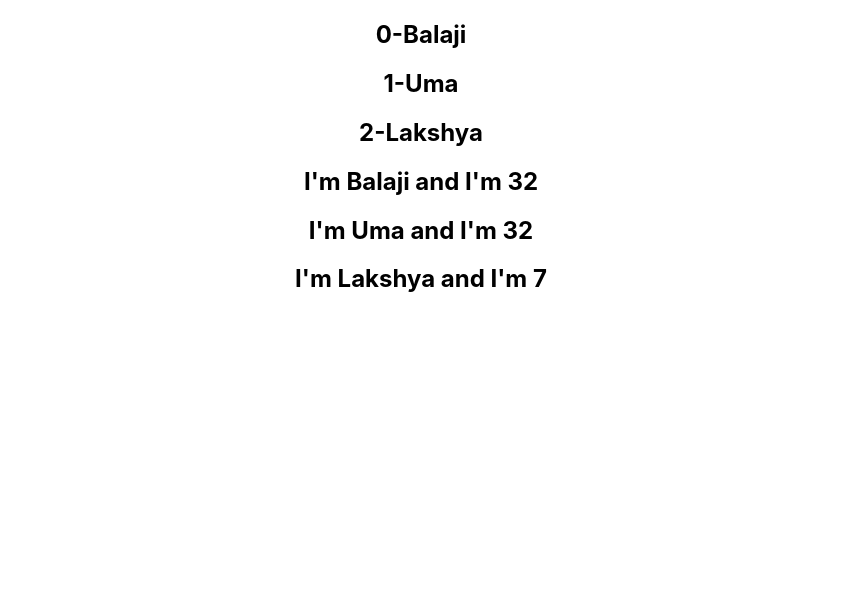
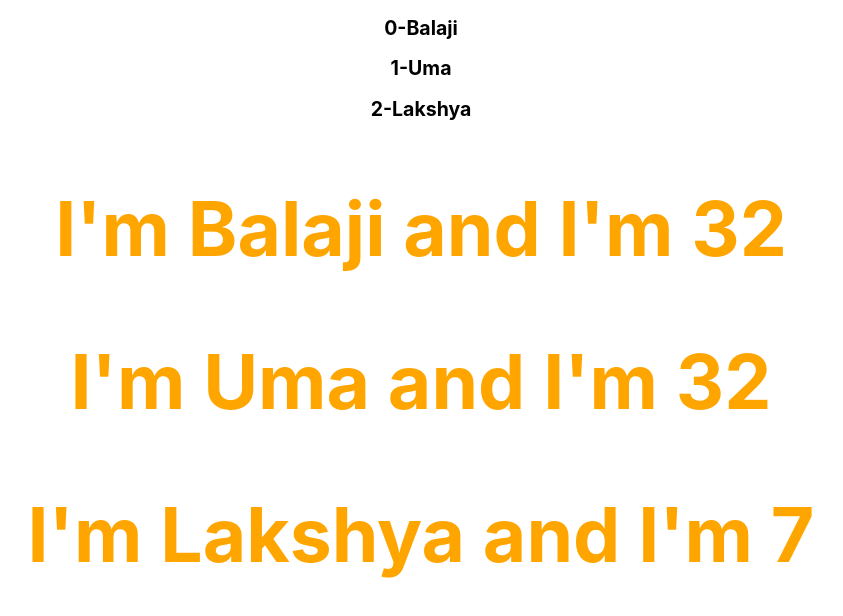
Before and after one commit to balajiat2106/CodeReact, a React (Create React App) app in the folder helloworld/: page / in a window 1280 px wide. Shown: the top 616 px of the page, without its empty margins (219-1062 px from the left). Built offline with nearby package versions, Linux system fonts and the light colour scheme.

Commit message:
css styles

```diff
--- a/helloworld/src/Components/List.js
+++ b/helloworld/src/Components/List.js
@@ -1,13 +1,17 @@
 import React, { Component } from "react";
 import ComplexList from "./ComplexList";
+import "./styles.css";
 
 class List extends Component {
   render() {
+    const styleInline = {
+      color: "orange",
+      fontSize: "50px",
+    };
     const newArray = ["Balaji", "Uma", "Lakshya"];
     const formattedArray = newArray.map((name, index) => (
       <h2>
-        {index}-
-        {name}
+        {index}-{name}
       </h2>
     ));
     const personList = [
@@ -20,8 +24,8 @@ class List extends Component {
     ));
     return (
       <div>
-        <div>{formattedArray}</div>
-        <div>{persons}</div>
+        <div className="font-big">{formattedArray}</div>
+        <div style={styleInline}>{persons}</div>
       </div>
     );
   }
--- /dev/null
+++ b/helloworld/src/Components/styles.css
@@ -0,0 +1,7 @@
+.primary{
+    color: green;
+}
+
+.font-big{
+    font-size: small;
+}
```
